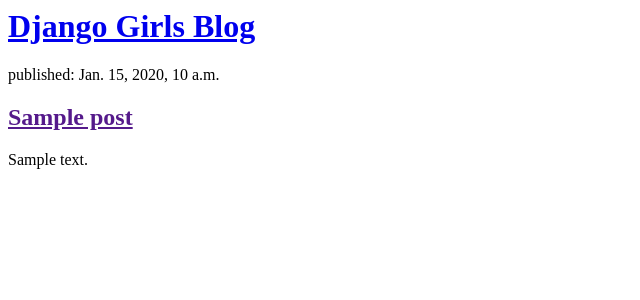
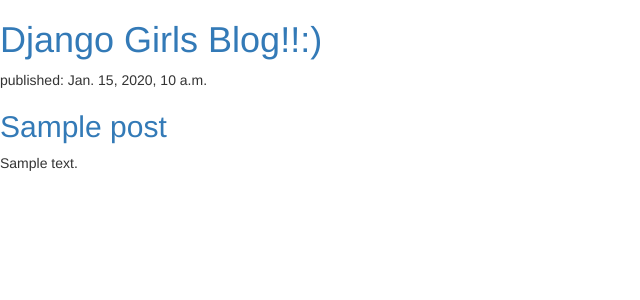
Before and after one commit to aileendugan/my-first-blog, a Django app: page / in a window 1280 px wide. Shown: the top 300 px of the page, without its empty margins (0-640 px from the left). Run offline with Django 3.2, Linux system fonts and the light colour scheme; tables that the repository leaves empty hold one stand-in row (values such as "Sample post"); some libraries are stand-ins or nearby versions.

Commit message:
adding bootstrap

```diff
--- a/blog/templates/blog/post_list.html
+++ b/blog/templates/blog/post_list.html
@@ -1,10 +1,12 @@
 <html>
 	<head>
+		<link rel="stylesheet" href="//maxcdn.bootstrapcdn.com/bootstrap/3.2.0/css/bootstrap.min.css">
+		<link rel="stylesheet" href="//maxcdn.bootstrapcdn.com/bootstrap/3.2.0/css/bootstrap-theme.min.css">
 		<title>Aileen's Blog</title>
 	</head>
 <body>
 	<div>
-		<h1><a href="/">Django Girls Blog</a></h1>
+		<h1><a href="/">Django Girls Blog!!:)</a></h1>
 	</div>
 
 {% for post in posts %}
```
